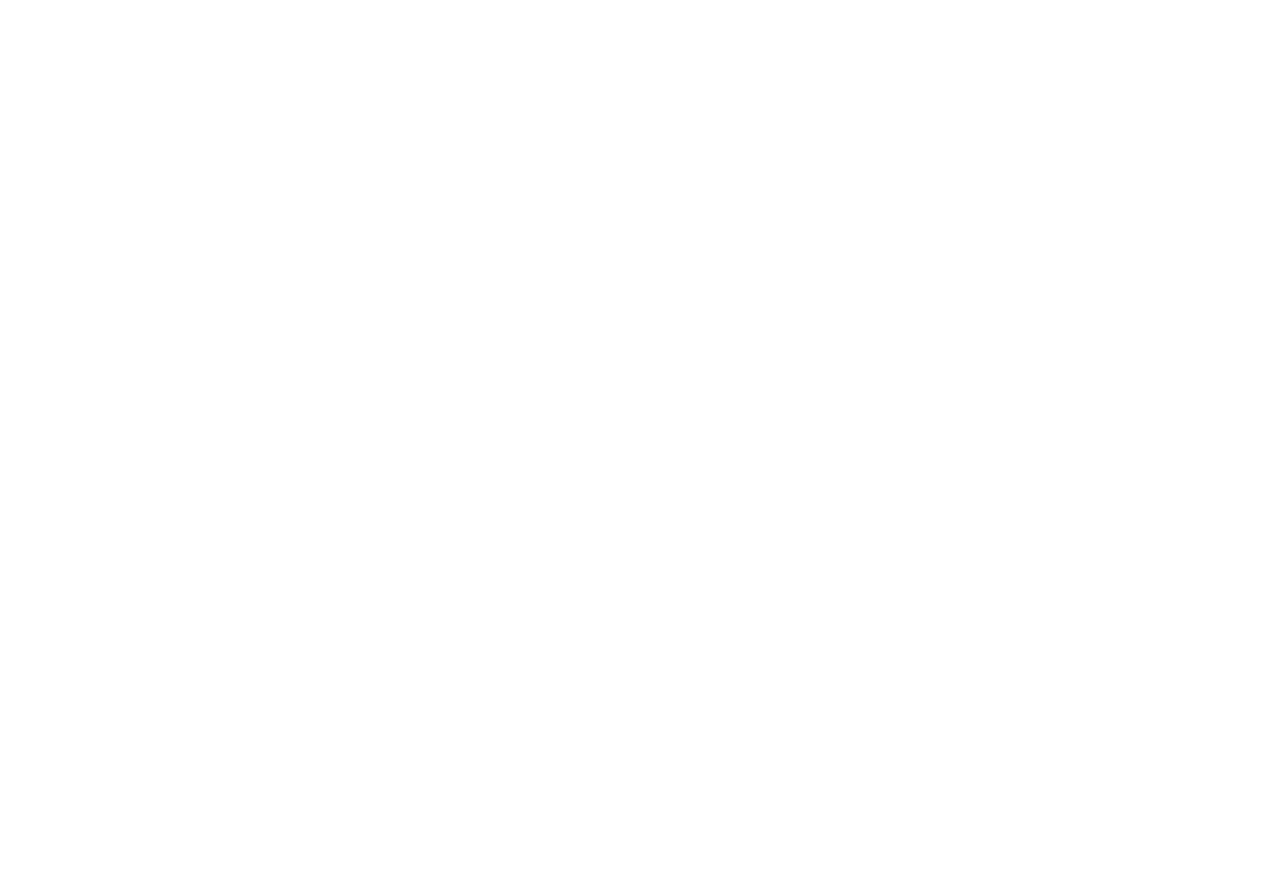
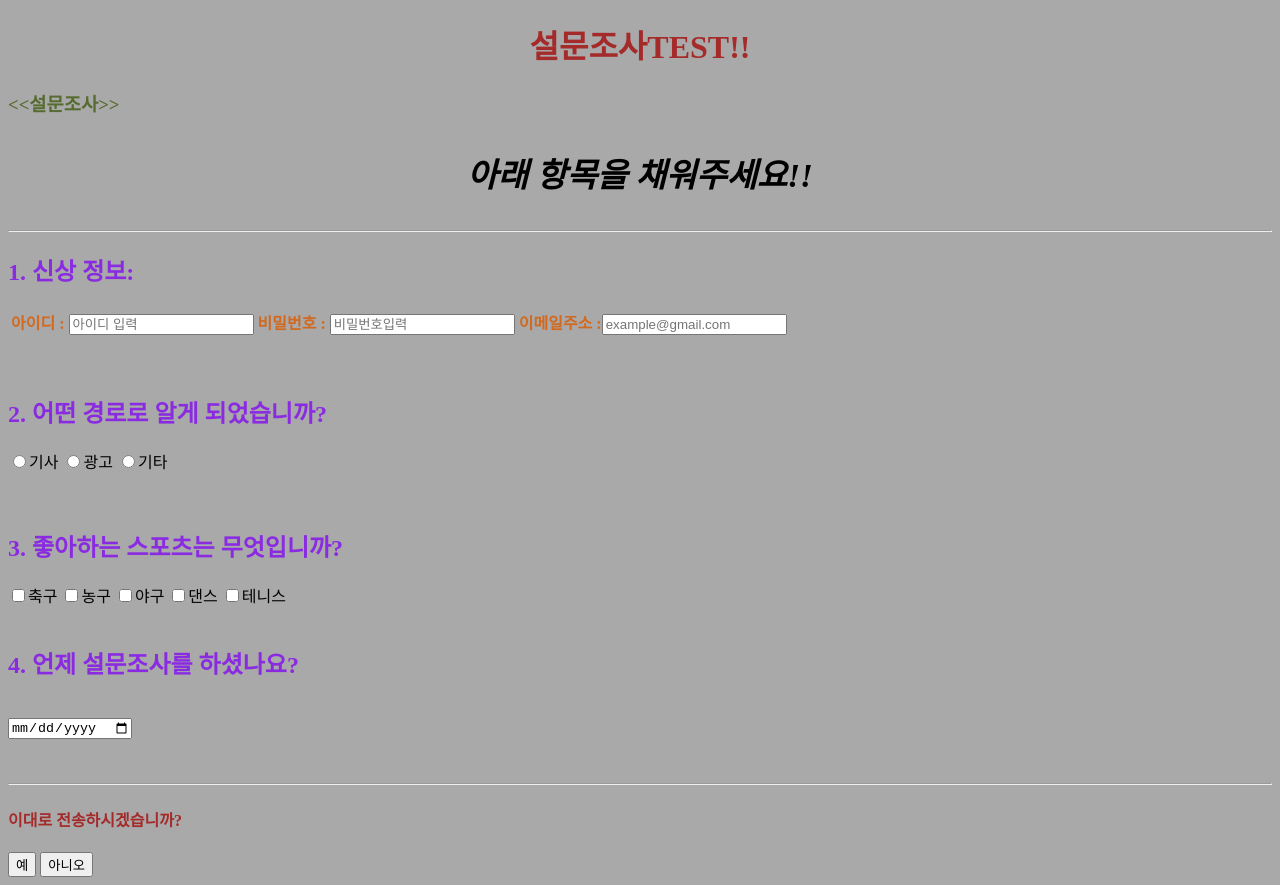
Before and after one commit to myungho2090/study, a website: page myungho/index.html in a window 1280 px wide. Before the commit the page ends 800 px from the top, so only its background shows below. Drawn offline with Linux system fonts and the light colour scheme.

Commit message:
html, css로 설문조사만들기
설문조사만들기했습니다!! 어떤부분 고쳐볼까요?!!

```diff
--- a/myungho/index.html
+++ b/myungho/index.html
@@ -3,7 +3,70 @@
   <head>
     <meta charset="UTF-8" />
     <meta name="viewport" content="width=device-width, initial-scale=1.0" />
-    <title>Document</title>
+    <title>설문조사TEST</title>
+    <link rel="stylesheet" href="./style.css" />
   </head>
-  <body></body>
+  <style>
+    h1 {
+      text-align: center;
+    }
+  </style>
+  <body>
+    <h1>설문조사TEST!!</h1>
+    <h3><<설문조사>></h3>
+    <p>아래 항목을 채워주세요!!</p>
+    <hr />
+    <h2>1. 신상 정보:</h2>
+    <table>
+      <th style="color: chocolate;">
+        아이디 :
+        <input type="id" value="" placeholder="아이디 입력" />
+      </th>
+
+      <th style="color: chocolate;">
+        비밀번호 :
+        <input type="password" value="" placeholder="비밀번호입력" />
+      </th>
+      <th style="color: chocolate;">
+        이메일주소 :<input
+          type="email"
+          value=""
+          placeholder="example@gmail.com"
+        />
+      </th>
+    </table>
+
+    <br />
+    <br />
+    <h2>2. 어떤 경로로 알게 되었습니까?</h2>
+
+    <input type="radio" value="기사" />기사
+    <input type="radio" value="광고" />광고
+    <input type="radio" value="기타" />기타
+
+    <br />
+    <br />
+    <br />
+    <h2>3. 좋아하는 스포츠는 무엇입니까?</h2>
+    <input type="checkbox" value="축구" />축구
+    <input type="checkbox" value="농구" />농구
+    <input type="checkbox" value="야구" />야구
+    <input type="checkbox" value="댄스" />댄스
+    <input type="checkbox" value="테니스" />테니스
+  </body>
+  <br>
+  <br>
+  <h2>4. 언제 설문조사를 하셨나요?</h2>
+  <br>
+
+  <input type="date" name="start">
+
+  <br />
+  <br />
+  <br />
+  <hr>
+  <h4 style="color: brown;">이대로 전송하시겠습니까?</h3>
+    <button type="submit" value="예">예</button>
+    <button type="submit" value="아니오">아니오</button>
+
 </html>
--- /dev/null
+++ b/myungho/style.css
@@ -0,0 +1,23 @@
+h1 {
+  color: brown;
+  font-display: 0;
+}
+h2 {
+  color: blueviolet;
+  font-display: 0;
+}
+body {
+  background-color: darkgray;
+  font-display: 0;
+}
+p {
+  font-size: 33px;
+  font-weight: bolder;
+  font-style: oblique;
+  font-display: 0;
+  text-align: center;
+}
+h3 {
+  color: darkolivegreen;
+  font-display: 0;
+}
```
